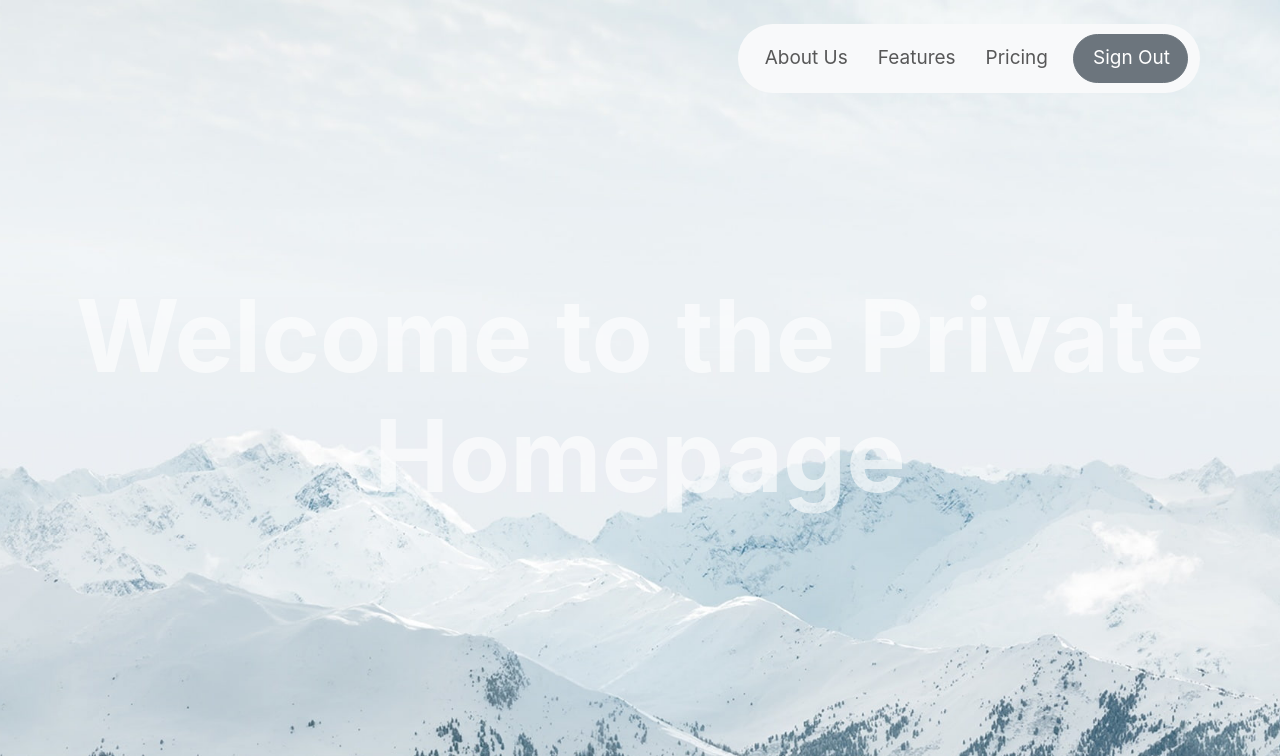
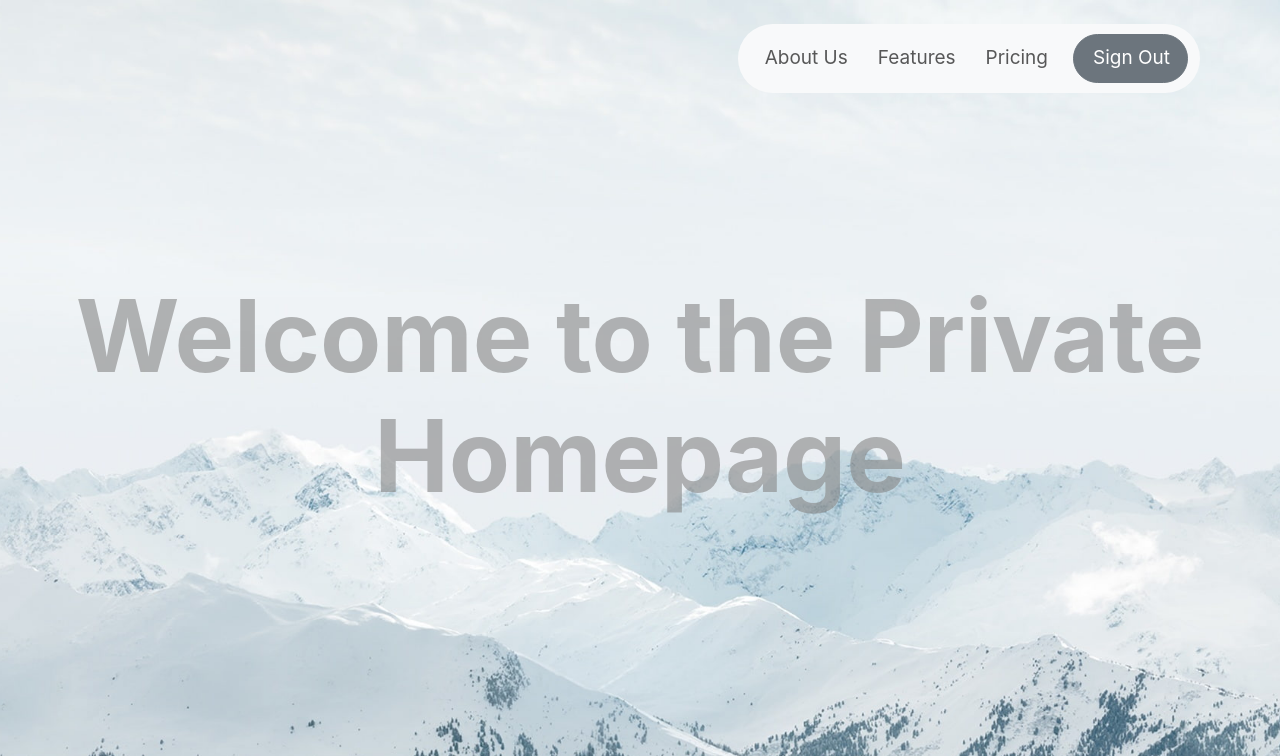
Before and after one commit to m4tice/wortschatz, a Flask app: template app/home/templates/home/home-private.html in a window 1280 px wide. Shown: the top 756 px of the page. Run offline with Flask 3, Linux system fonts and the light colour scheme; the template is opened without the code that fills it, so the values that code supplies are empty.

Commit message:
feat: css update

```diff
--- a/app/home/static/home-private.css
+++ b/app/home/static/home-private.css
@@ -12,7 +12,7 @@
     font-family: -apple-system, BlinkMacSystemFont, sans-serif !important;
     position: relative;
     z-index: 1;
-    color: white !important; /* Adjust color as needed */
+    color: #868686 !important; /* Adjust color as needed */
     text-align: center;
     opacity: 0;
     transform: translateY(-20px);
```
